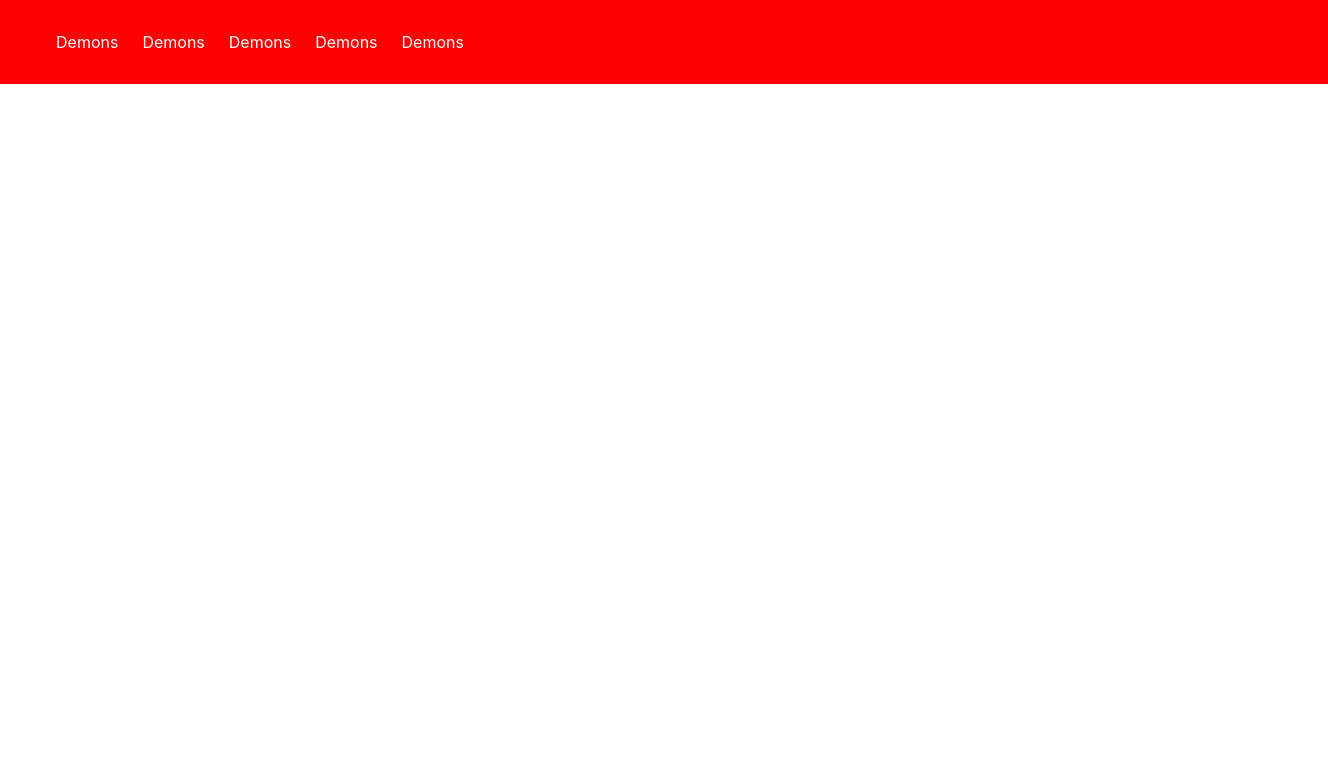
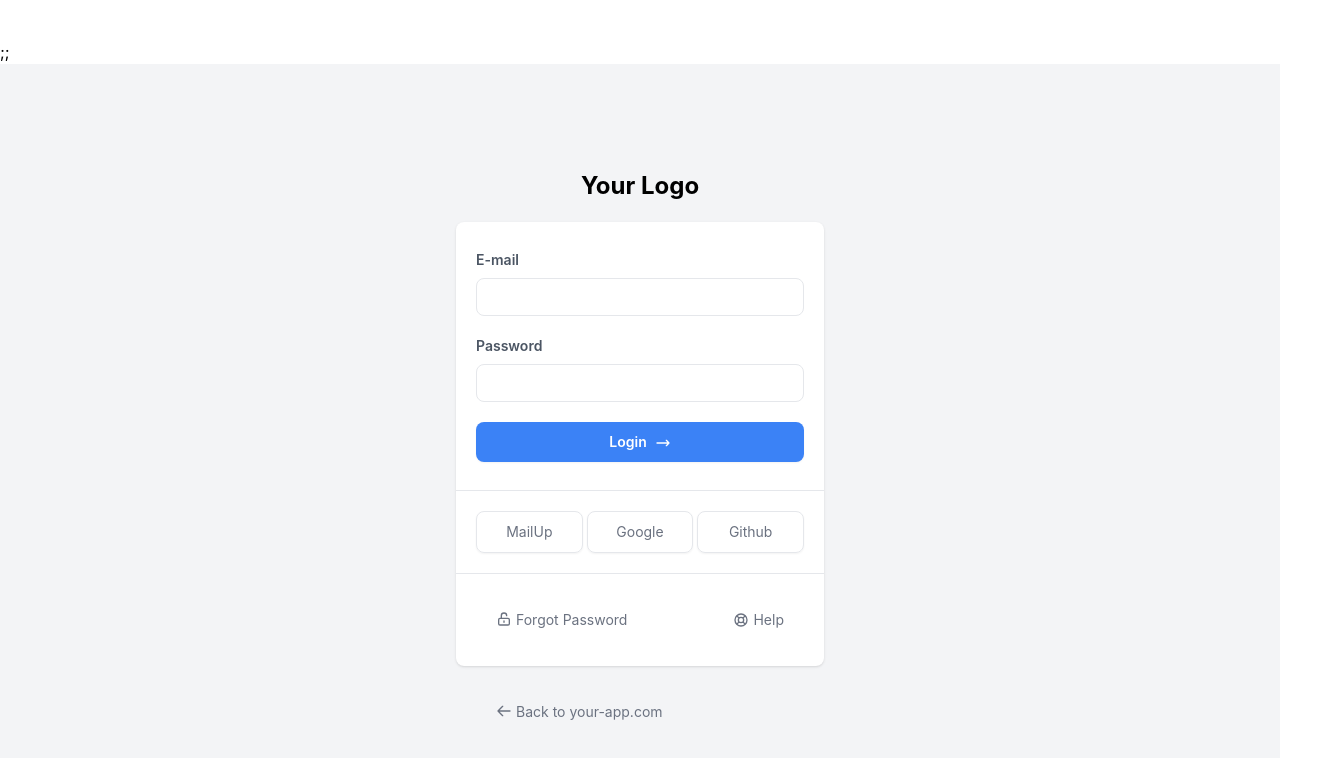
Before and after one commit to adisagar2003/Mern-social-media, a React (Vite) app: page / in a window 1280 px wide. Shown: the top 758 px of the page, 1328 px wide, since content can reach past the window. Built offline with nearby package versions, Linux system fonts and the light colour scheme.

Commit message:
Added google O auth

```diff
--- a/package.json
+++ b/package.json
@@ -8,14 +8,19 @@
     "preview": "vite preview"
   },
   "dependencies": {
+    "@react-oauth/google": "^0.2.6",
     "react": "^18.0.0",
     "react-dom": "^18.0.0",
+    "react-google-login": "^5.2.2",
     "redux": "^4.2.0"
   },
   "devDependencies": {
     "@types/react": "^18.0.0",
     "@types/react-dom": "^18.0.0",
     "@vitejs/plugin-react": "^1.3.0",
+    "autoprefixer": "^10.4.7",
+    "postcss": "^8.4.14",
+    "tailwindcss": "^3.1.3",
     "vite": "^2.9.9"
   }
 }
--- /dev/null
+++ b/postcss.config.js
@@ -0,0 +1,6 @@
+module.exports = {
+  plugins: {
+    tailwindcss: {},
+    autoprefixer: {},
+  },
+}
--- a/src/App.jsx
+++ b/src/App.jsx
@@ -1,14 +1,34 @@
 import { useState } from 'react'
 import logo from './logo.svg'
 import './App.css'
-import Navbar from './Components/Navbar'
+import SignIn from './Components/Auth/SignIn'
+import { GoogleLogin } from '@react-oauth/google';
+import {GoogleOAuthProvider} from '@react-oauth/google';
+
 
 function App() {
   const [count, setCount] = useState(0)
+const responseGoogle =async (res)=>{
+ console.log(res)
+}
 
+//236836718639-hol81mpdksfikn4354praeabvvst4tp4.apps.googleusercontent.com
+//"You have created a new client application that uses libraries for user authentication or authorization that will soon be deprecated. New clients must use the new libraries instead; existing clients must also migrate before these libraries are deprecated. See the [Migration Guide](https://developers.google.com/identity/gsi/web/guides/gis-migration) for more information."{error: 'idpiframe_initialization_failed', details: 'You have created a new client application that use…i/web/guides/gis-migration) for more information.'}
   return (
     <div className="App">
-    <Navbar />
+
+<GoogleOAuthProvider clientId="236836718639-hol81mpdksfikn4354praeabvvst4tp4.apps.googleusercontent.com">
+<GoogleLogin
+  onSuccess={credentialResponse => {
+    console.log(credentialResponse);
+  }}
+  onError={() => {
+    console.log('Login Failed');
+  }}
+/>;
+  </GoogleOAuthProvider>;
+
+<SignIn />
     </div>
   )
 }
--- /dev/null
+++ b/src/Components/Auth/SignIn.jsx
@@ -0,0 +1,66 @@
+import React from 'react'
+
+function SignIn() {
+  return (
+    <div class="min-h-screen bg-gray-100 dark:bg-gray-700 flex flex-col justify-center sm:py-12">
+    <div class="p-10 xs:p-0 mx-auto md:w-full md:max-w-md">
+      <h1 class="font-bold text-center text-2xl mb-5">Your Logo</h1>
+      <div class="bg-white shadow w-full rounded-lg divide-y divide-gray-200">
+        <div class="px-5 py-7">
+          <label class="font-semibold text-sm text-gray-600 pb-1 block">E-mail</label>
+          <input type="text" class="border rounded-lg px-3 py-2 mt-1 mb-5 text-sm w-full" />
+          <label class="font-semibold text-sm text-gray-600 pb-1 block">Password</label>
+          <input type="text" class="border rounded-lg px-3 py-2 mt-1 mb-5 text-sm w-full" />
+          <button type="button" class="transition duration-200 bg-blue-500 hover:bg-blue-600 focus:bg-blue-700 focus:shadow-sm focus:ring-4 focus:ring-blue-500 focus:ring-opacity-50 text-white w-full py-2.5 rounded-lg text-sm shadow-sm hover:shadow-md font-semibold text-center inline-block">
+              <span class="inline-block mr-2">Login</span>
+              <svg xmlns="http://www.w3.org/2000/svg" fill="none" viewBox="0 0 24 24" stroke="currentColor" class="w-4 h-4 inline-block">
+                  <path stroke-linecap="round" stroke-linejoin="round" stroke-width="2" d="M17 8l4 4m0 0l-4 4m4-4H3" />
+              </svg>
+          </button>
+        </div>
+        <div class="p-5">
+            <div class="grid grid-cols-3 gap-1">
+                <button type="button" class="transition duration-200 border border-gray-200 text-gray-500 w-full py-2.5 rounded-lg text-sm shadow-sm hover:shadow-md font-normal text-center inline-block">MailUp</button>
+                <button type="button" class="transition duration-200 border border-gray-200 text-gray-500 w-full py-2.5 rounded-lg text-sm shadow-sm hover:shadow-md font-normal text-center inline-block">Google</button>
+                <button type="button" class="transition duration-200 border border-gray-200 text-gray-500 w-full py-2.5 rounded-lg text-sm shadow-sm hover:shadow-md font-normal text-center inline-block">Github</button>
+            </div>
+        </div>
+          <div class="py-5">
+          <div class="grid grid-cols-2 gap-1">
+            <div class="text-center sm:text-left whitespace-nowrap">
+              <button class="transition duration-200 mx-5 px-5 py-4 cursor-pointer font-normal text-sm rounded-lg text-gray-500 hover:bg-gray-100 focus:outline-none focus:bg-gray-200 focus:ring-2 focus:ring-gray-400 focus:ring-opacity-50 ring-inset">
+                  <svg xmlns="http://www.w3.org/2000/svg" fill="none" viewBox="0 0 24 24" stroke="currentColor" class="w-4 h-4 inline-block align-text-top">
+                      <path stroke-linecap="round" stroke-linejoin="round" stroke-width="2" d="M8 11V7a4 4 0 118 0m-4 8v2m-6 4h12a2 2 0 002-2v-6a2 2 0 00-2-2H6a2 2 0 00-2 2v6a2 2 0 002 2z" />
+                  </svg>
+                  <span class="inline-block ml-1">Forgot Password</span>
+              </button>
+            </div>
+            <div class="text-center sm:text-right whitespace-nowrap">
+              <button class="transition duration-200 mx-5 px-5 py-4 cursor-pointer font-normal text-sm rounded-lg text-gray-500 hover:bg-gray-100 focus:outline-none focus:bg-gray-200 focus:ring-2 focus:ring-gray-400 focus:ring-opacity-50 ring-inset">
+                  <svg xmlns="http://www.w3.org/2000/svg" fill="none" viewBox="0 0 24 24" stroke="currentColor" class="w-4 h-4 inline-block align-text-bottom	">
+                      <path stroke-linecap="round" stroke-linejoin="round" stroke-width="2" d="M18.364 5.636l-3.536 3.536m0 5.656l3.536 3.536M9.172 9.172L5.636 5.636m3.536 9.192l-3.536 3.536M21 12a9 9 0 11-18 0 9 9 0 0118 0zm-5 0a4 4 0 11-8 0 4 4 0 018 0z" />
+                  </svg>
+                  <span class="inline-block ml-1">Help</span>
+              </button>
+            </div>
+          </div>
+        </div>
+      </div>
+      <div class="py-5">
+          <div class="grid grid-cols-2 gap-1">
+            <div class="text-center sm:text-left whitespace-nowrap">
+              <button class="transition duration-200 mx-5 px-5 py-4 cursor-pointer font-normal text-sm rounded-lg text-gray-500 hover:bg-gray-200 focus:outline-none focus:bg-gray-300 focus:ring-2 focus:ring-gray-400 focus:ring-opacity-50 ring-inset">
+                  <svg xmlns="http://www.w3.org/2000/svg" fill="none" viewBox="0 0 24 24" stroke="currentColor" class="w-4 h-4 inline-block align-text-top">
+                      <path stroke-linecap="round" stroke-linejoin="round" stroke-width="2" d="M10 19l-7-7m0 0l7-7m-7 7h18" />
+                  </svg>
+                  <span class="inline-block ml-1">Back to your-app.com</span>
+              </button>
+            </div>
+          </div>
+        </div>
+    </div>
+  </div>
+  )
+}
+
+export default SignIn
--- a/src/Components/Navbar.css
+++ /dev/null
@@ -1,24 +0,0 @@
-.Navbar__layout{
-    background-color:red;
-    padding:3vh;
-    color:white;
-    width:100%;
-
-}
-
-.Navbar__layout__navlinks{
-    display: flex;
-    gap:3vh;
-    padding: 1vh;
-    width:100%
-
-}
-.Navbar__layout__navlinks:hover{
-    transition: all;
-
-}
-
-.Navbar__layout__navlinks a:hover{
-    background-color: blue;
-    transition: all;
-}
--- a/src/Components/Navbar.jsx
+++ /dev/null
@@ -1,23 +0,0 @@
-import React from 'react'
-import './Navbar.css'
-function Navbar() {
-  return (
-    <div className='Navbar__layout' >
-
-        <div className='Navbar__layout__navlinks'>
-<a></a>
-
-<a>Demons</a>
-<a>Demons</a>
-<a>Demons</a>
-<a>Demons</a>
-<a>Demons</a>
-
-
-        </div>
-
-    </div>
-  )
-}
-
-export default Navbar
--- a/src/index.css
+++ b/src/index.css
@@ -1,3 +1,7 @@
+@tailwind base;
+@tailwind components;
+@tailwind utilities;
+
 body {
   margin: 0;
   font-family: -apple-system, BlinkMacSystemFont, 'Segoe UI', 'Roboto', 'Oxygen',
--- /dev/null
+++ b/tailwind.config.js
@@ -0,0 +1,10 @@
+/** @type {import('tailwindcss').Config} */
+module.exports = {
+  content: [
+    "./src/**/*.{js,jsx,ts,tsx}",
+  ],
+  theme: {
+    extend: {},
+  },
+  plugins: [],
+}
```
Also changed, not shown: 1 other file (tests, documents, lock files or other folders).
